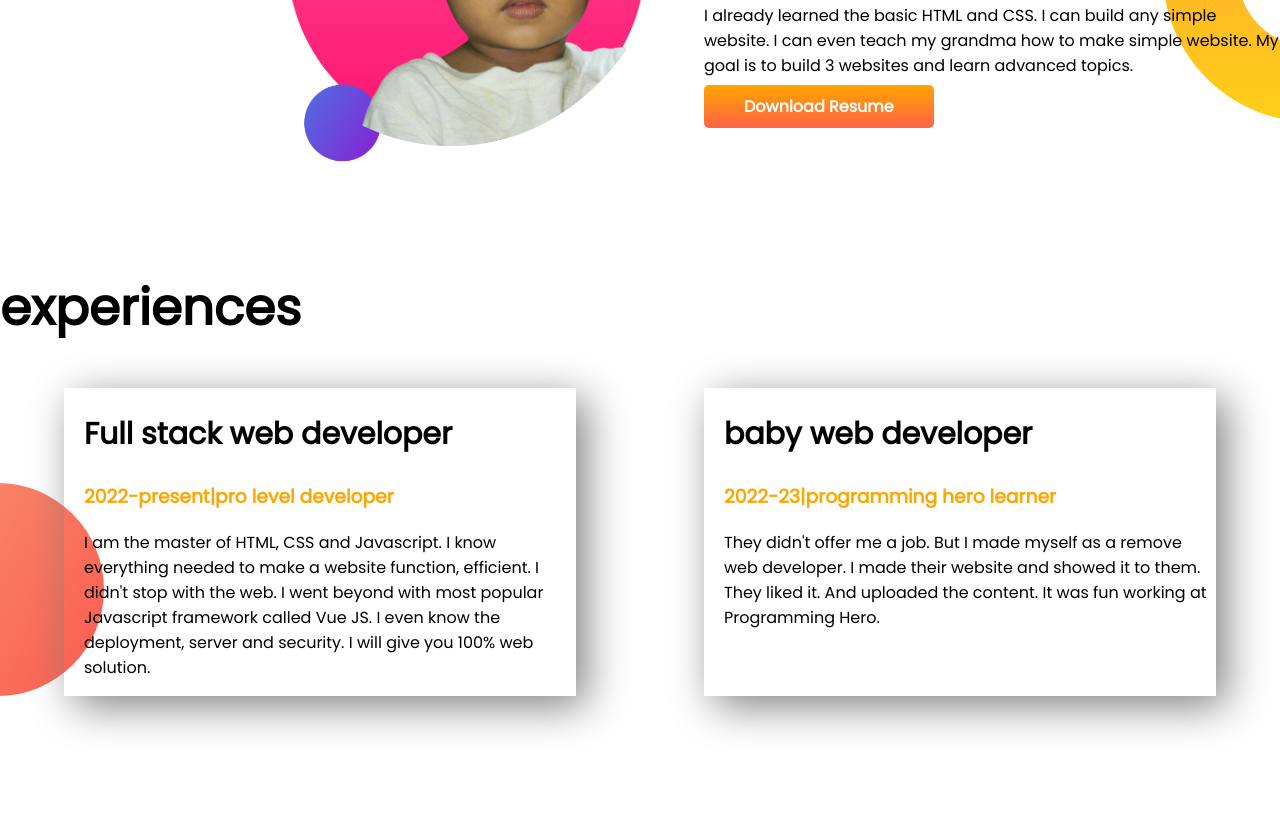
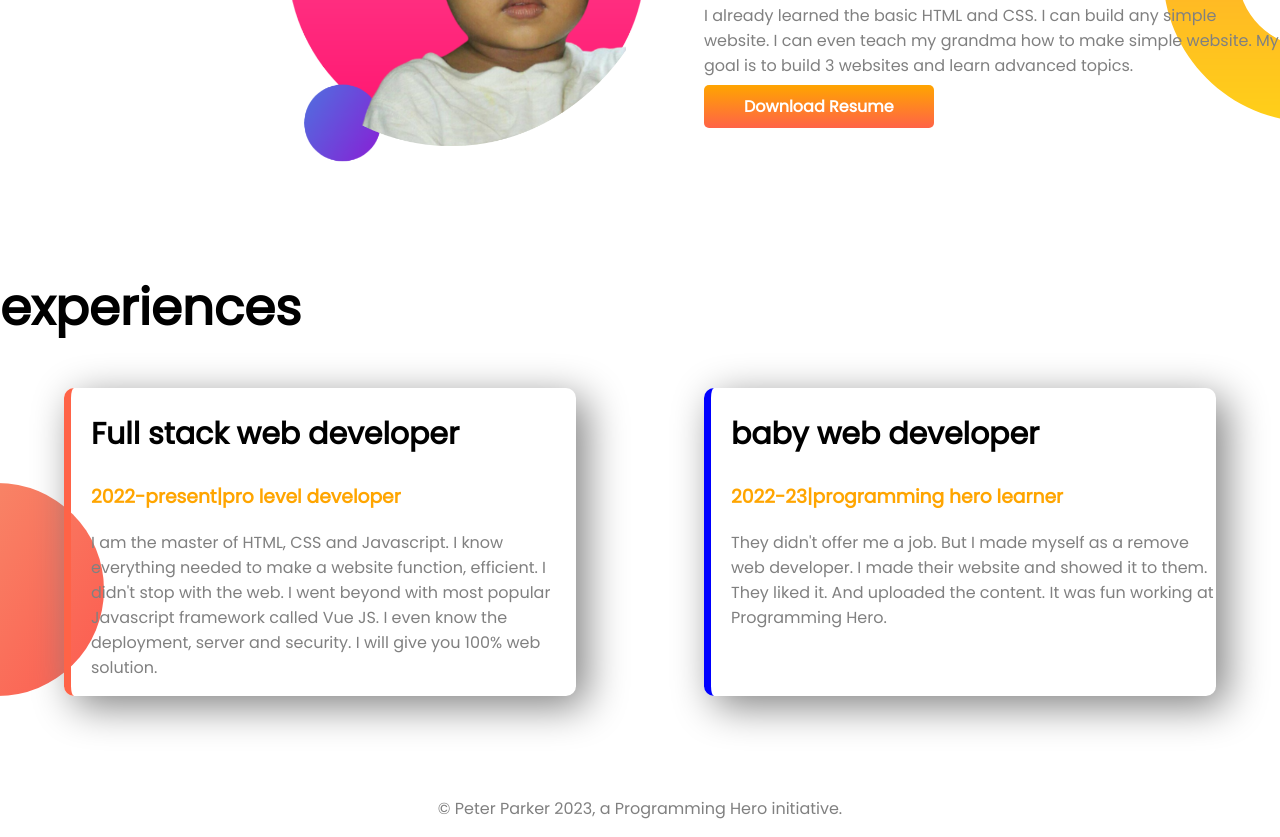
Before and after one commit to hopefyjamshed/dev-portfolio, a plain HTML site: page index.html in a window 1280 px wide. Shown: the part 838-1675 px from the top of the page. Before the commit the page ends 1634 px from the top, so only its background shows below. Drawn offline with Linux system fonts and the light colour scheme.

Commit message:
full portfolio added

```diff
--- a/index.html
+++ b/index.html
@@ -46,14 +46,14 @@
     <section class="experiences-section">
         <h1>experiences</h1>
         <div class="flexible-con">
-            <div class="shadow-part">
+            <div class="shadow-part" id="moron">
                 <h2>Full stack web developer</h2>
                 <h3 class="orange">2022-present|pro level developer</h3>
                 <p>I am the master of HTML, CSS and Javascript. I know everything needed to make a website function,
                     efficient. I didn't stop with the web. I went beyond with most popular Javascript framework called
                     Vue JS. I even know the deployment, server and security. I will give you 100% web solution.</p>
             </div>
-            <div class="shadow-part">
+            <div class="shadow-part" id="love">
                 <h2>baby web developer</h2>
                 <h3 class="orange">2022-23|programming hero learner</h3>
                 <p>They didn't offer me a job. But I made myself as a remove web developer. I made their website and
@@ -65,5 +65,8 @@
     </section>
 
 </body>
+<footer>
+    <p>© Peter Parker 2023, a Programming Hero initiative.</p>
+</footer>
 
 </html>
--- a/style.css
+++ b/style.css
@@ -51,6 +51,7 @@ h1 {
     margin-left: 5%;
     margin-right: 5%;
     padding-left: 20px;
+    border-radius: 10px;
 
 }
 
@@ -63,3 +64,19 @@ h2 {
     background-repeat: no-repeat;
     background-position: left bottom;
 }
+
+#moron {
+    border-left: 7px solid tomato;
+}
+
+#love {
+    border-left: 7px solid blue;
+}
+
+footer p {
+    text-align: center;
+}
+
+p {
+    color: gray
+}
```
